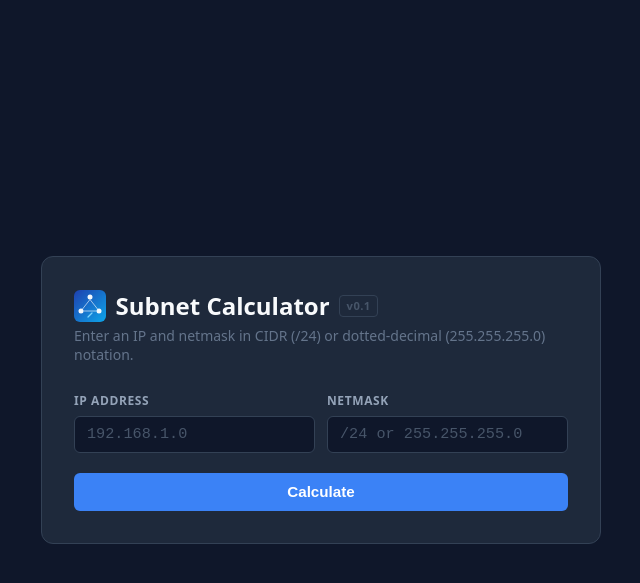
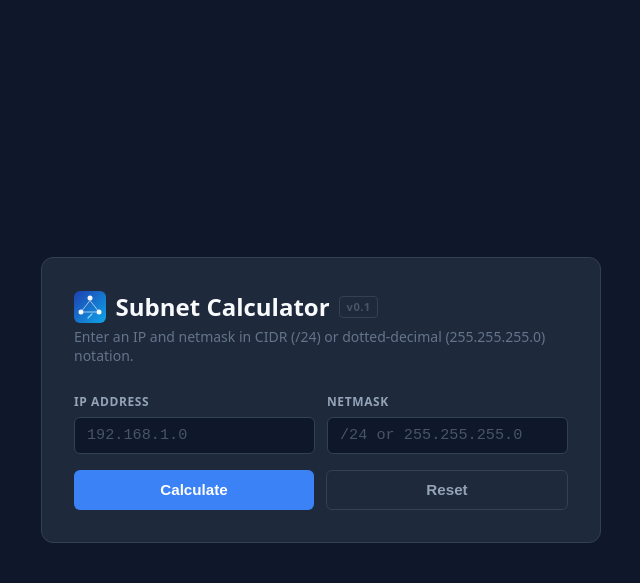
Before and after one commit to seanmousseau/Subnet-Calculator, a PHP site: page / in a window 1280 px wide. Shown: the top 583 px of the page, without its empty margins (319-959 px from the left). Run offline with PHP 8.4, Linux system fonts and the light colour scheme.

Commit message:
Add reset button, remove Total Hosts field (v0.2)
- index.php: Reset button sits alongside Calculate in a flex row;
  styled as a secondary action. Removed Total Hosts result row.
- README.md: updated features list and example output table
- CHANGELOG.md: added v0.2 entry

https://claude.ai/code/session_016FArzdXhqaHaB2RXn1d3Vg

```diff
--- a/index.php
+++ b/index.php
@@ -178,8 +178,14 @@ if ($_SERVER['REQUEST_METHOD'] === 'POST') {
 
         input[type="text"]::placeholder { color: #475569; }
 
+        .btn-row {
+            display: flex;
+            gap: 0.75rem;
+            margin-top: 0.25rem;
+        }
+
         button {
-            width: 100%;
+            flex: 1;
             background: #3b82f6;
             border: none;
             border-radius: 6px;
@@ -189,10 +195,17 @@ if ($_SERVER['REQUEST_METHOD'] === 'POST') {
             font-weight: 600;
             padding: 0.65rem 1rem;
             transition: background 0.15s;
-            margin-top: 0.25rem;
         }
 
         button:hover { background: #2563eb; }
+
+        button.reset {
+            background: #1e293b;
+            border: 1px solid #334155;
+            color: #94a3b8;
+        }
+
+        button.reset:hover { background: #334155; color: #e2e8f0; }
 
         .error {
             background: #450a0a;
@@ -283,7 +296,10 @@ if ($_SERVER['REQUEST_METHOD'] === 'POST') {
                        autocomplete="off" spellcheck="false">
             </div>
         </div>
-        <button type="submit">Calculate</button>
+        <div class="btn-row">
+            <button type="submit">Calculate</button>
+            <button type="reset" class="reset">Reset</button>
+        </div>
     </form>
 
     <?php if ($error): ?>
@@ -318,10 +334,6 @@ if ($_SERVER['REQUEST_METHOD'] === 'POST') {
                 <span class="result-value"><?= htmlspecialchars($result['broadcast']) ?></span>
             </div>
             <div class="result-row hosts-row">
-                <span class="result-label">Total Hosts</span>
-                <span class="result-value"><?= number_format($result['total_hosts']) ?></span>
-            </div>
-            <div class="result-row hosts-row">
                 <span class="result-label">Usable IPs</span>
                 <span class="result-value"><?= number_format($result['usable_hosts']) ?></span>
             </div>
```
Also changed, not shown: CHANGELOG.md, README.md.
